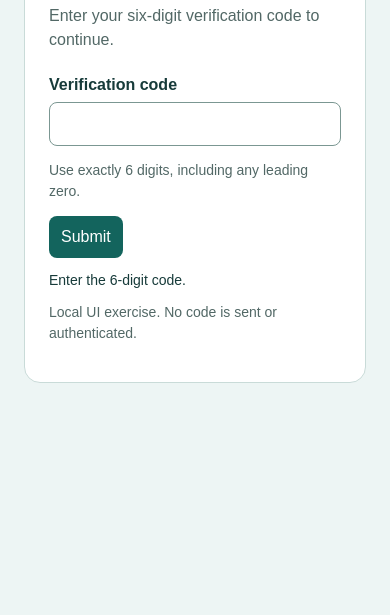
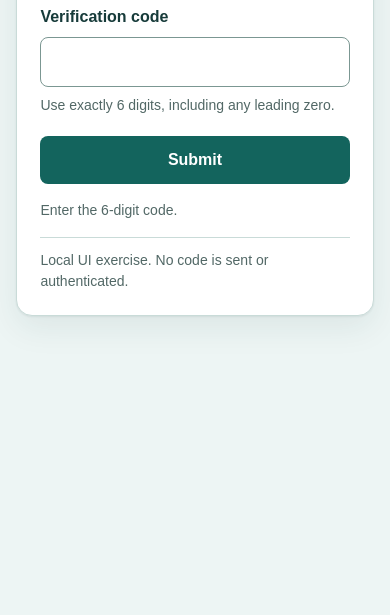
Before and after one commit to Himani78116/Project-1, a plain HTML site: page index.html in a window 390 px wide. Shown: the part 229-844 px from the top of the page. Drawn offline with Linux system fonts and the light colour scheme.

Commit message:
style: make verification card responsive with token-based styling

```diff
--- a/style.css
+++ b/style.css
@@ -1,35 +1,172 @@
 :root {
-    --page: #edf5f4;
-    --ink: #173b3a;
-    --accent: #13645d;
-    --muted: #526866;
-    --error: #a52222;
+    --color-page: #edf5f4;
+    --color-surface: #ffffff;
+    --color-ink: #173b3a;
+    --color-muted: #526866;
+    --color-accent: #13645d;
+    --color-accent-strong: #0e4f49;
+    --color-border: #c9dbd8;
+    --color-border-strong: #7b9792;
+    --color-error: #a52222;
+
+    --text-heading: 1.75rem;
+    --text-body: 1rem;
+    --text-hint: 0.875rem;
+
+    --radius-card: 1rem;
+    --radius-control: 0.5rem;
+
+    --gutter: clamp(1rem, 4vw, 1.5rem);
+    --card-max: 28rem;
+    --control-height: 3rem;
 }
 
-* { box-sizing: border-box; }
+*,
+*::before,
+*::after {
+    box-sizing: border-box;
+}
+
+[hidden] {
+    display: none !important;
+}
+
 body {
     margin: 0;
-    padding: 24px;
-    background: var(--page);
-    color: var(--ink);
-    font-family: Arial, sans-serif;
+    padding: var(--gutter);
+    background: var(--color-page);
+    color: var(--color-ink);
+    font-family: Arial, Helvetica, sans-serif;
+    font-size: var(--text-body);
+    line-height: 1.5;
+    overflow-wrap: break-word;
 }
+
 .verification-card {
-    max-width: 480px;
-    margin: 48px auto;
-    padding: 24px;
-    background: #fff;
-    border: 1px solid #c9dbd8;
-    border-radius: 16px;
+    width: 100%;
+    max-width: var(--card-max);
+    margin: clamp(1.5rem, 6vh, 3rem) auto;
+    padding: clamp(1.25rem, 6vw, 2rem);
+    background: var(--color-surface);
+    border: 1px solid var(--color-border);
+    border-radius: var(--radius-card);
+    box-shadow: 0 1px 2px rgba(23, 59, 58, 0.08), 0 12px 32px rgba(23, 59, 58, 0.08);
 }
-.brand { color: var(--accent); font-weight: 700; }
-h1 { font-size: 28px; }
-.intro, .help, .local-note { color: var(--muted); line-height: 1.5; }
-label { display: block; font-weight: 700; margin: 24px 0 8px; }
-input, button { font: inherit; padding: 12px; }
-input { width: 100%; border: 1px solid #7b9792; border-radius: 8px; }
-button { border: 0; border-radius: 8px; background: var(--accent); color: #fff; cursor: pointer; }
-.error { color: var(--error); }
-.status, .local-note, .help { font-size: 14px; }
-/* TODO: finish spacing, full-width button, focus/invalid/disabled styles and
-   the small-screen layout using UI_REFERENCE.svg and REQUIREMENTS_AND_TESTS.txt. */
+
+.brand {
+    margin: 0 0 0.5rem;
+    color: var(--color-accent);
+    font-weight: 700;
+}
+
+.verification-card h1 {
+    margin: 0 0 0.5rem;
+    font-size: var(--text-heading);
+    line-height: 1.2;
+}
+
+.intro {
+    margin: 0 0 1.5rem;
+    color: var(--color-muted);
+}
+
+.help {
+    margin: 0.5rem 0 0;
+    color: var(--color-muted);
+    font-size: var(--text-hint);
+}
+
+.verification-card label {
+    display: block;
+    margin-bottom: 0.5rem;
+    font-weight: 700;
+}
+
+.verification-card input {
+    width: 100%;
+    min-height: var(--control-height);
+    padding: 0.75rem 1rem;
+    border: 1px solid var(--color-border-strong);
+    border-radius: var(--radius-control);
+    background: var(--color-surface);
+    color: var(--color-ink);
+    font: inherit;
+    font-size: var(--text-body);
+    font-variant-numeric: tabular-nums;
+    letter-spacing: 3px;
+}
+
+.verification-card input:focus-visible {
+    border-color: var(--color-accent);
+    box-shadow: 0 0 0 3px rgba(19, 100, 93, 0.15);
+}
+
+.verification-card button {
+    display: block;
+    width: 100%;
+    min-height: var(--control-height);
+    margin-top: 1.25rem;
+    padding: 0.75rem 1rem;
+    border: 0;
+    border-radius: var(--radius-control);
+    background: var(--color-accent);
+    color: #ffffff;
+    font: inherit;
+    font-size: var(--text-body);
+    font-weight: 700;
+    cursor: pointer;
+    transition: background-color 120ms ease-in-out;
+}
+
+.verification-card button:focus-visible {
+    outline: 3px solid var(--color-accent);
+    outline-offset: 3px;
+}
+
+.verification-card button:disabled {
+    background: var(--color-border-strong);
+    cursor: not-allowed;
+}
+
+@media (hover: hover) {
+    .verification-card button:hover:not(:disabled) {
+        background: var(--color-accent-strong);
+    }
+}
+
+/* inline error and status text stay in flow, so nothing overlaps. */
+.error {
+    margin: 0.5rem 0 0;
+    color: var(--color-error);
+    font-size: var(--text-hint);
+    line-height: 1.4;
+    overflow-wrap: anywhere;
+}
+
+.status {
+    margin: 1rem 0 0;
+    color: var(--color-muted);
+    font-size: var(--text-hint);
+    overflow-wrap: anywhere;
+}
+
+.local-note {
+    margin: 1rem 0 0;
+    padding-top: 0.75rem;
+    border-top: 1px solid var(--color-border);
+    color: var(--color-muted);
+    font-size: var(--text-hint);
+}
+
+/*  Responsive & preferences - tighter spacing on small screens only. */
+@media (max-width: 24rem) {
+    .verification-card {
+        margin-block: 1.25rem;
+    }
+}
+
+@media (prefers-reduced-motion: reduce) {
+    .verification-card button {
+        transition: none;
+    }
+}
```
